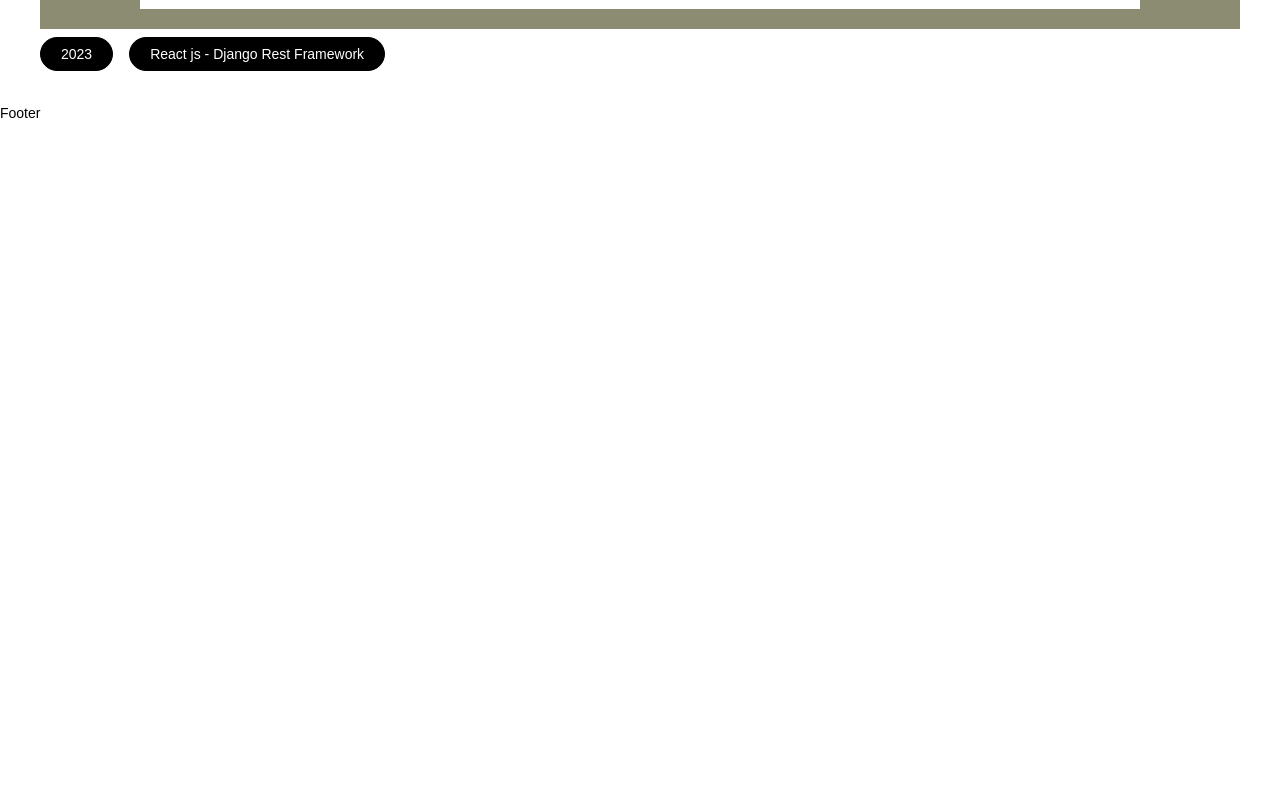
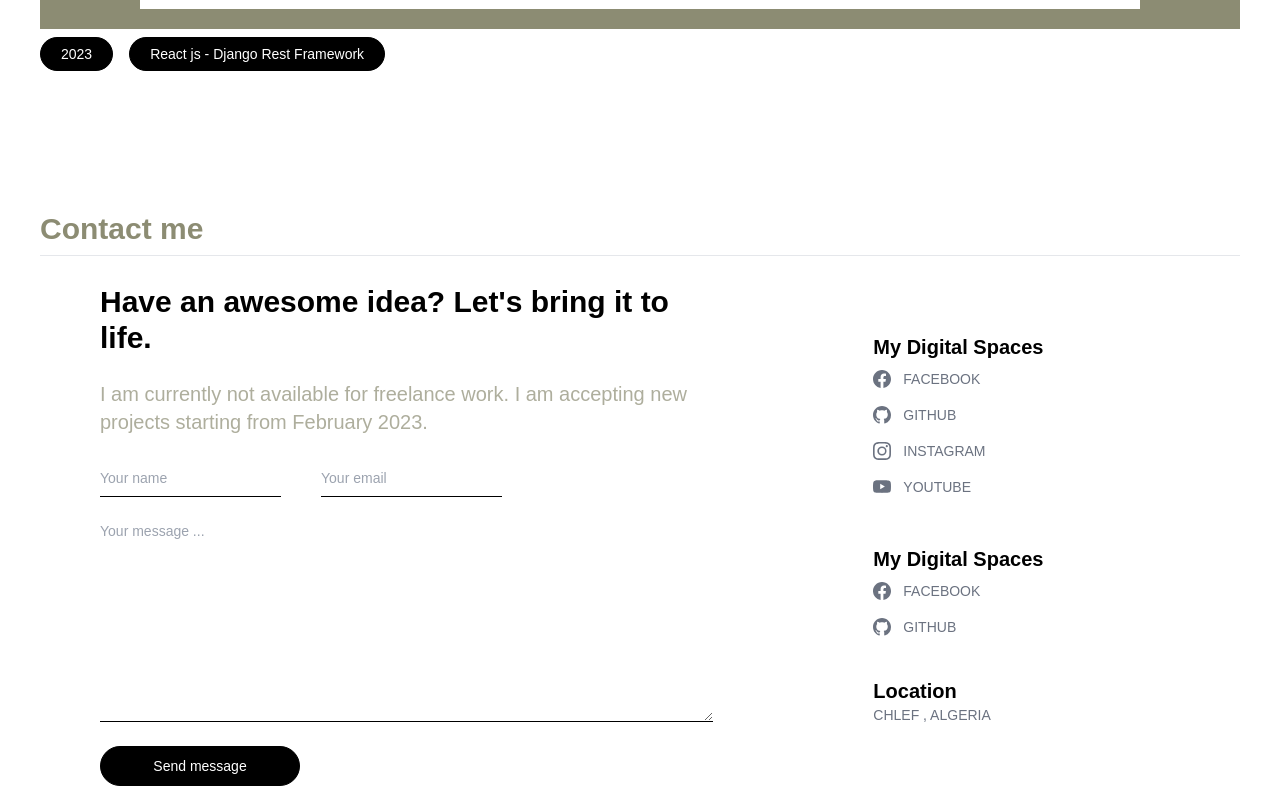
Before and after one commit to kreifeur/kreifeur-ibrahim, a Next.js app: page / in a window 1280 px wide. Shown: the part 6013-6807 px from the top of the page. Before the commit the page ends 6136 px from the top, so only its background shows below. Built offline with nearby package versions, Linux system fonts and the light colour scheme.

Commit message:
fixing contact error

```diff
--- a/app/layout.js
+++ b/app/layout.js
@@ -16,7 +16,7 @@ export default function RootLayout({ children }) {
       <body className="text-sm main">
         <Navbar />
         {children}
-        <Footer />
+       {/*  <Footer /> */}
       </body>
     </html>
   );
--- a/app/page.jsx
+++ b/app/page.jsx
@@ -13,7 +13,7 @@ export default function Home() {
       <Services/>
       <Experiences/>
       <Projects/>
-      {/* <Contact/> */}
+      <Contact/>
     </div>
   );
 }
```
